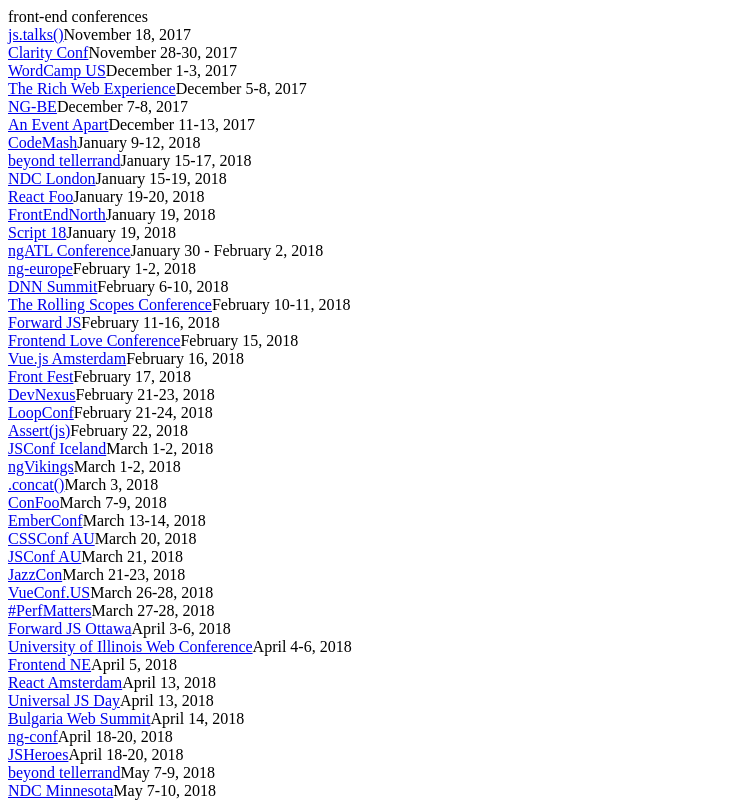
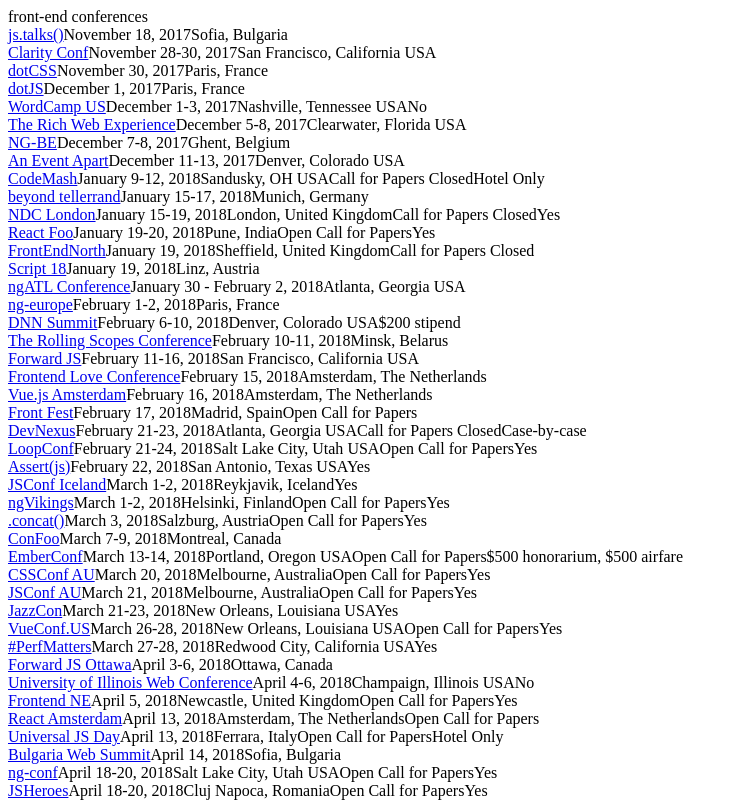
Before and after one commit to jonbellah/frontendconfs, a React (Create React App) app: page / in a window 1280 px wide. Shown: the top 800 px of the page, without its empty margins (0-739 px from the left). Built offline with nearby package versions, Linux system fonts and the light colour scheme.

Commit message:
Add more confs, more component and helper work

```diff
--- a/src/Conference.js
+++ b/src/Conference.js
@@ -1,14 +1,25 @@
 import React from 'react';
 import PropTypes from 'prop-types';
 
-import { getDates } from './lib/utils';
+import { getDates, hasOpenCall } from './lib/utils';
 
 const Conference = props => (
   <div className="conference">
     <a href={props.link}>
       {props.name}
     </a>
-    {getDates(props.startDate, props.endDate)}
+    <span>
+      {getDates(props.startDate, props.endDate)}
+    </span>
+    <span>
+      {props.location.city}, {props.location.state} {props.location.country}
+    </span>
+    <span>
+      {hasOpenCall(props.cfpDeadline)}
+    </span>
+    <span>
+      {props.travel}
+    </span>
   </div>
 );
 
--- a/src/data/2017.js
+++ b/src/data/2017.js
@@ -30,6 +30,38 @@ const confs2017 = [
     cfpDeadline: false,
     travel: false,
     coc: 'https://www.clarityconf.com/code-of-conduct/',
+  },
+  {
+    name: 'dotCSS',
+    link: 'https://www.dotcss.io/',
+    organization: 'dotConferences',
+    startDate: 'November 30, 2017',
+    endDate: 'November 30, 2017',
+    location: {
+      city: 'Paris',
+      state: false,
+      country: 'France',
+      continent: 'Europe',
+    },
+    cfpDeadline: false,
+    travel: false,
+    coc: 'https://www.dotcss.io/codeofconduct',
+  },
+  {
+    name: 'dotJS',
+    link: 'https://www.dotjs.io/',
+    organization: 'dotConferences',
+    startDate: 'December 1, 2017',
+    endDate: 'December 1, 2017',
+    location: {
+      city: 'Paris',
+      state: false,
+      country: 'France',
+      continent: 'Europe',
+    },
+    cfpDeadline: false,
+    travel: false,
+    coc: 'https://www.dotjs.io/codeofconduct',
   },
   {
     name: 'WordCamp US',
--- a/src/lib/utils.js
+++ b/src/lib/utils.js
@@ -1,3 +1,6 @@
+/**
+ * Helper to display the dates that a conference will be happening.
+ */
 function getDates(startDate, endDate) {
   const monthNames = ['January', 'February', 'March', 'April', 'May', 'June', 'July', 'August', 'September', 'October', 'November', 'December'];
   const start = new Date(startDate);
@@ -21,4 +24,22 @@ function getDates(startDate, endDate) {
   return false;
 }
 
-export { getDates };
+/**
+ * Helper to display whether a conference has an open call for speakers.
+ */
+function hasOpenCall(cfpDeadline) {
+  if (cfpDeadline === false) {
+    return;
+  }
+
+  const currentDate = new Date();
+  const deadline = new Date(cfpDeadline);
+
+  if (deadline > currentDate) {
+    return 'Open Call for Papers';
+  }
+
+  return 'Call for Papers Closed';
+}
+
+export { getDates, hasOpenCall };
```
